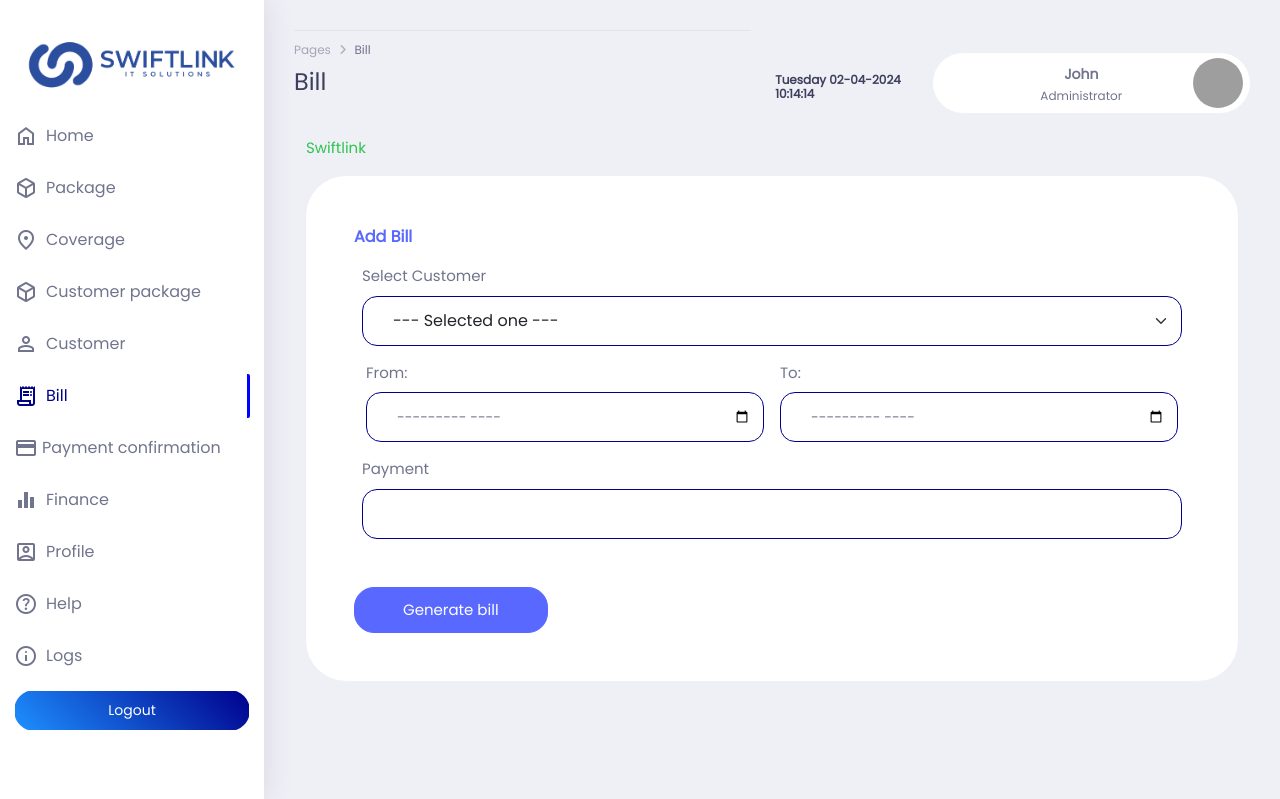
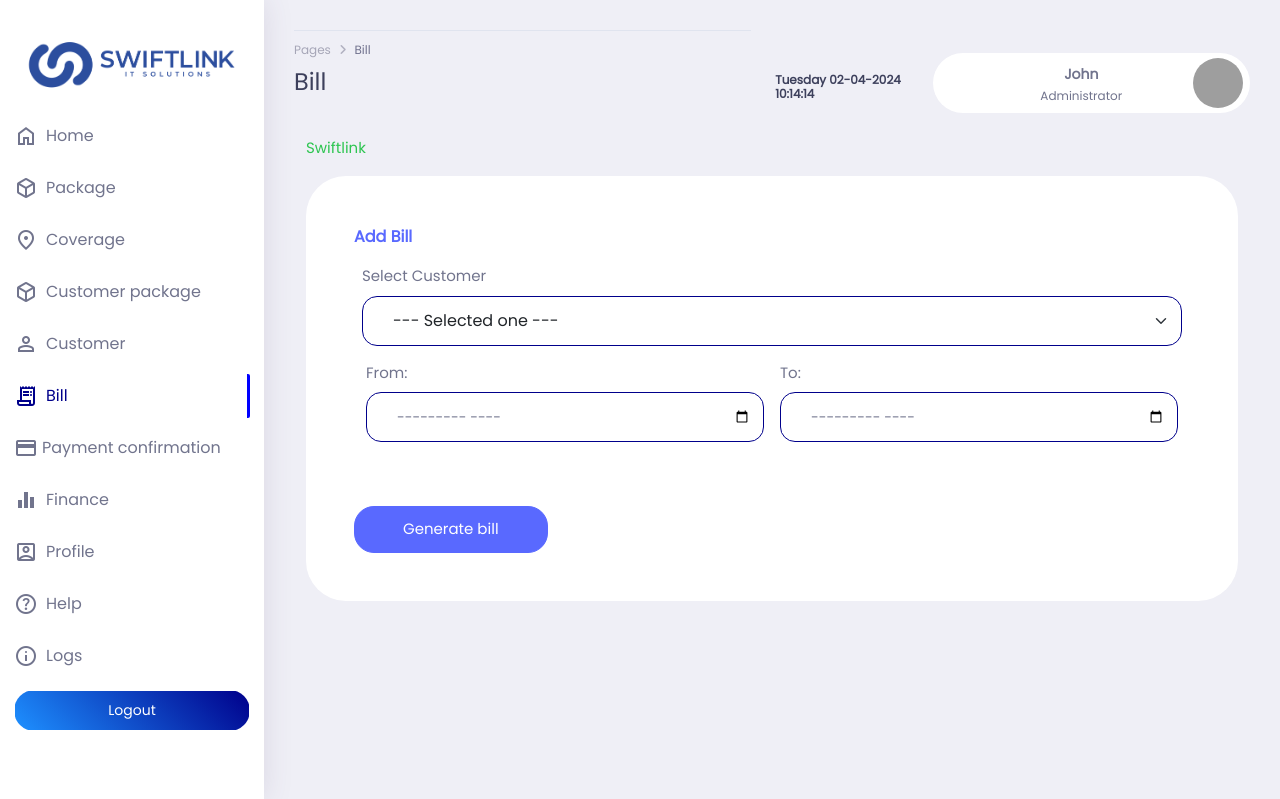
Before and after one commit to aldrin112602/swiftlink-v2, a PHP site: page /admin/bill.php?add_bill=true in a window 1280 px wide. Shown: the top 799 px of the page. Run offline with PHP 8.4, Linux system fonts and the light colour scheme; a user stored in the database is signed in; data comes from the database, SQL or seed files in the repository; data that the repository does not hold is empty; some libraries are stand-ins or nearby versions; grey boxes are pictures that could not be loaded.

Commit message:
Changes:  M admin/bill.php

```diff
--- a/admin/bill.php
+++ b/admin/bill.php
@@ -839,10 +839,10 @@
                                         required>
                                 </div>
                             </div>
-                            <div class="mb-3 px-2 col">
+                            <!-- <div class="mb-3 px-2 col">
                                 <label for="payment" class="form-label">Payment</label>
                                 <input type="number" name="payment" id="payment" class="form-control input" required>
-                            </div>
+                            </div> -->
                             <div class="mb-3 px-2 col" id="package_and_coverage" style="display: none;"></div>
                             <div class="col-12 mt-5">
                                 <button type="submit" class="btn btn-primary btn-lg px-5 text-white"
```
